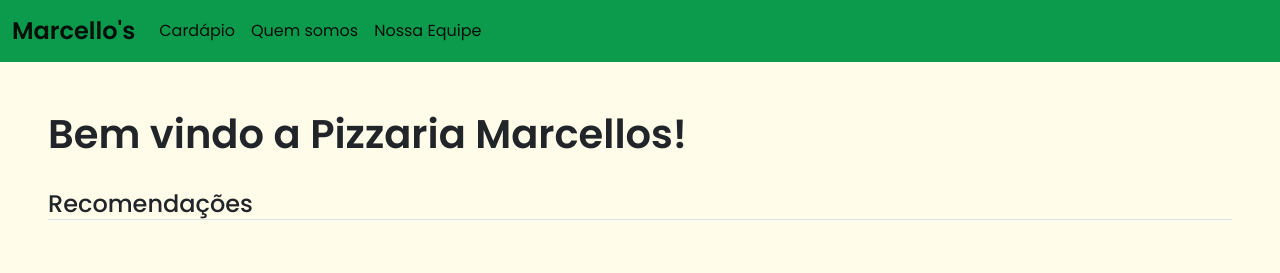
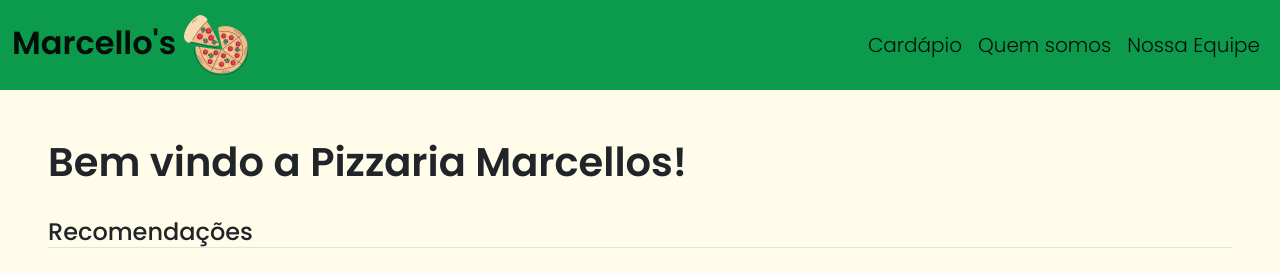
Before and after one commit to GustavoDSCruz/MarcellosPizzaria, a PHP site: page / in a window 1280 px wide. Shown: the top 273 px of the page. Run offline with PHP 8.4, Linux system fonts and the light colour scheme.

Commit message:
changes on navbar and footer, +logo

```diff
--- a/css/global.css
+++ b/css/global.css
@@ -39,3 +39,10 @@ body{
 .links-footer a:hover{
     color: black;
 }
+
+@media screen and (max-width: 400px) {
+    .marcellos-img{
+        display: none;
+    }
+
+}
--- a/index.html
+++ b/index.html
@@ -26,25 +26,23 @@
   <body>
     <nav class="navbar navbar-expand-lg bg-green-marcellos">
       <div class="container-fluid">
-        <a class="navbar-brand fs-4 fw-bold" href="#">Marcello's</a>
+        <a class="navbar-brand fs-2 fw-bold" href="#">Marcello's <img src="assets/marcellos.png" class="marcellos-img img-fluid align-self-center h-50"></a>
 
         <button class="navbar-toggler" type="button" data-bs-toggle="collapse" data-bs-target="#navbarSupportedContent" aria-controls="navbarSupportedContent" aria-expanded="false" aria-label="Toggle navigation">
           <span class="navbar-toggler-icon"></span>
         </button>
 
-        <div class="collapse navbar-collapse" id="navbarSupportedContent">
+          <ul class=" collapse navbar-collapse navbar-nav justify-content-end me-auto mb-2 mb-lg-0 " id="navbarSupportedContent">
 
-          <ul class="navbar-nav me-auto mb-2 mb-lg-0">
-
-            <li class="nav-item">
-              <a class="nav-link active" href="cardapio.html">Cardápio</a>
+            <li class="nav-item align-self-start">
+              <a class="nav-link active fs-5 fw-light" href="cardapio.html">Cardápio</a>
             </li>
 
-            <li class="nav-item">
-              <a class="nav-link active" href="sobre.html">Quem somos</a>
+            <li class="nav-item align-self-start">
+              <a class="nav-link active fs-5 fw-light" href="sobre.html">Quem somos</a>
             </li>
-            <li class="nav-item">
-              <a class="nav-link active" href="equipe.html">Nossa Equipe</a>
+            <li class="nav-item align-self-start">
+              <a class="nav-link active fs-5 fw-light" href="equipe.html">Nossa Equipe</a>
             </li>
 
           </ul>
@@ -55,7 +53,7 @@
               <img src="assets/search.png">
             </button>
           </form>-->
-        </div>
+
       </div>
     </nav>
 
@@ -198,11 +196,9 @@
 
   </main>
 
-      <!--Footer-->
-      <div class="container-fluid m-0 m-auto" style="width: 100%; margin: 0;" >
       <!-- Footer -->
       <footer
-              class="text-center text-lg-start text-white"
+              class="text-center container-fluid  text-lg-start text-white"
               style="background-color: #0C9A4D"
               >
         <!-- Grid container -->
@@ -275,7 +271,7 @@
         <!-- Grid container -->
       </footer>
       <!-- Footer -->
-      </div>
+
       <!--End ofFooter-->
 
 
```
Also changed, not shown: assets/marcellos.png (added).
